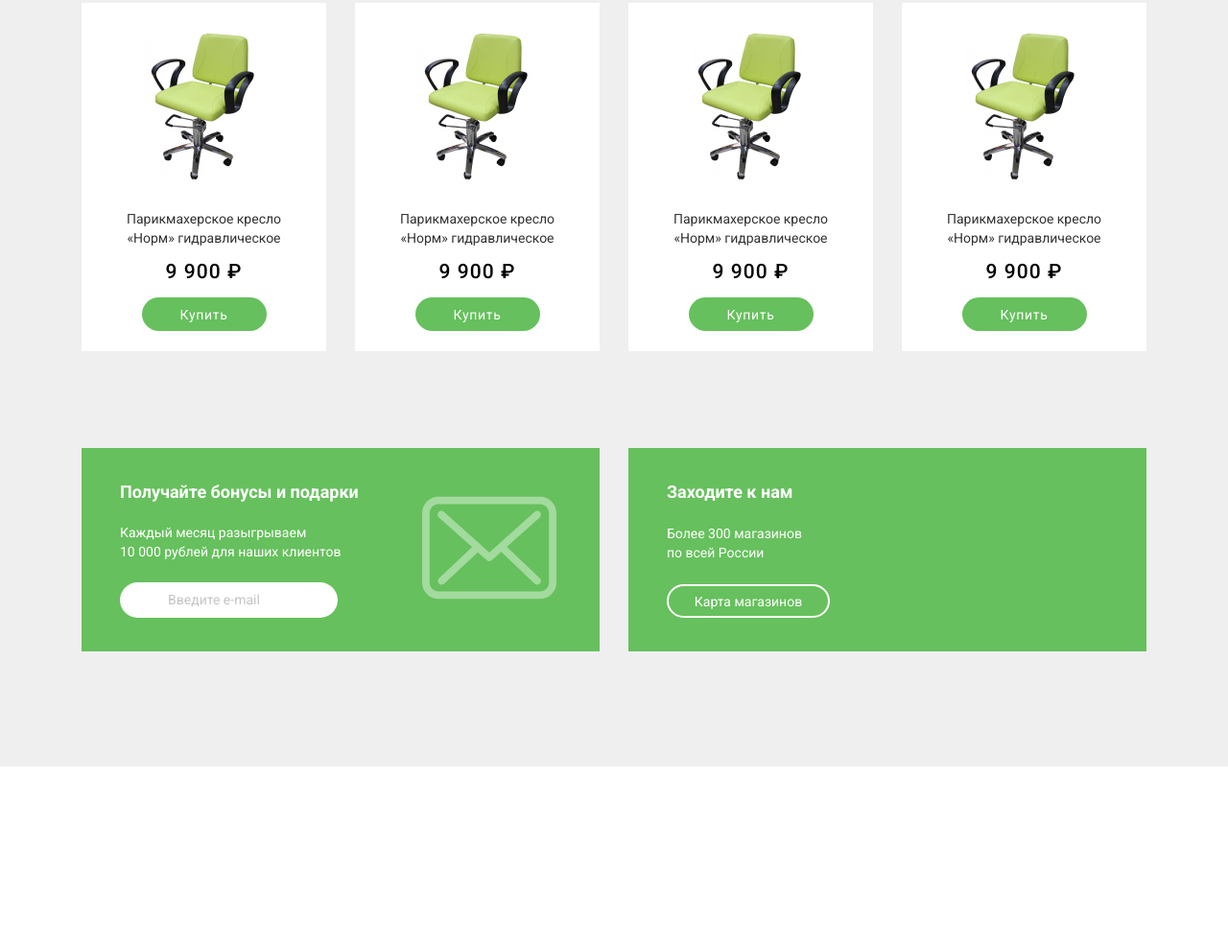
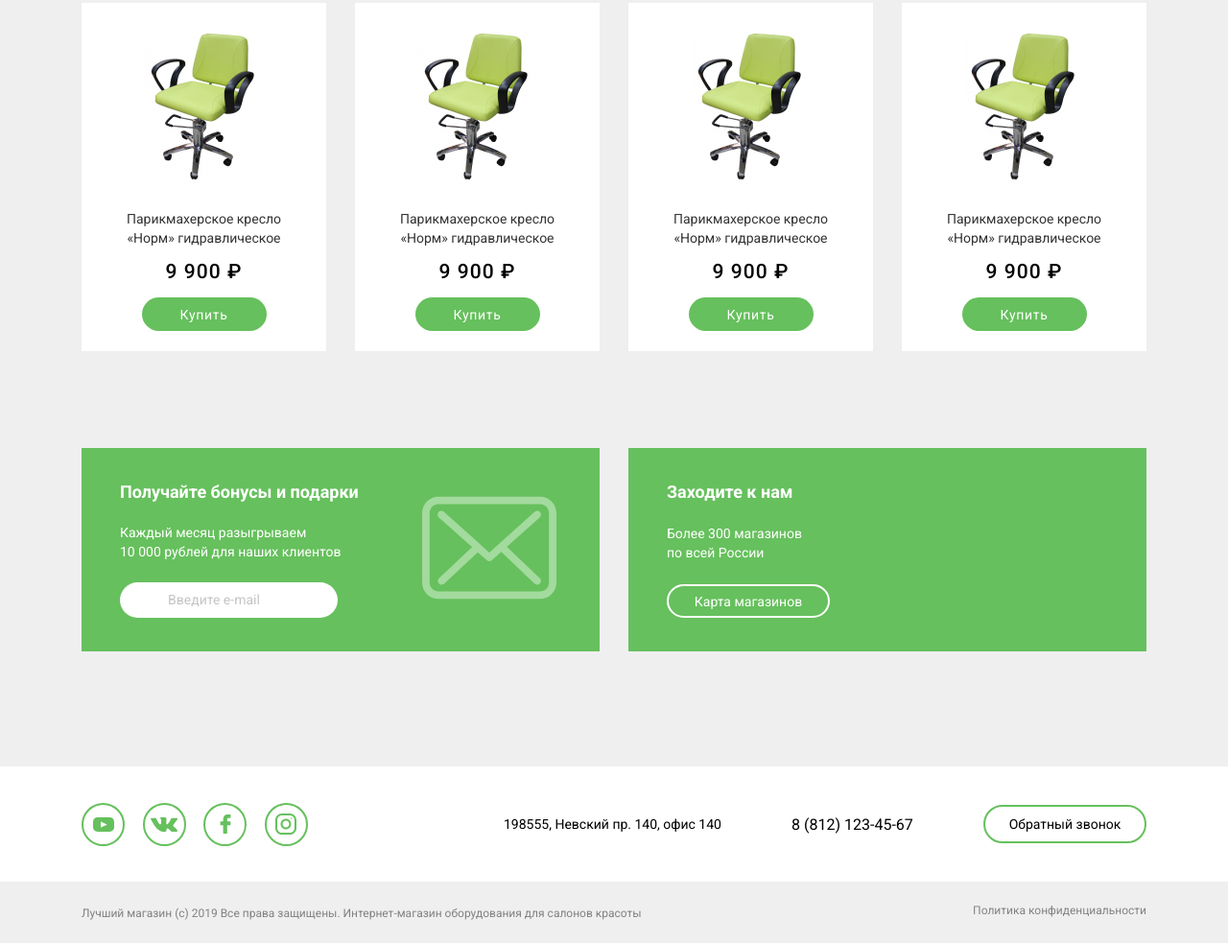
Before and after one commit to Baymurat/LandingPractise, a plain HTML site: page 1/index.html in a window 1280 px wide. Shown: the part 1008-1991 px from the top of the page at 96% size. Before the commit the page ends 1807 px from the top, so only its background shows below. Drawn offline with Linux system fonts and the light colour scheme.

Commit message:
feat: footer

```diff
--- a/1/css/style.css
+++ b/1/css/style.css
@@ -396,3 +396,111 @@ button:hover {
     box-sizing: border-box;
     border-radius: 30px;
 }
+
+footer {
+    width: 100%;
+    height: 184px;
+    background: #FFFFFF;
+}
+
+.footer__contacts {
+    display: flex;
+    align-items: center;
+    height: 120px;
+    width: 100%;
+}
+
+.footer__line {
+    display: flex;
+    justify-content: space-between;
+}
+
+.ellipse {
+    display: flex;
+    justify-content: center;
+    align-items: center;
+    width: 45px;
+    height: 45px;
+    background: #FFFFFF;
+    border: 2px solid #66C05D;
+    box-sizing: border-box;
+    border-radius: 30px;
+
+}
+
+.icons {
+    display: flex;
+    width: 236px;
+    justify-content: space-between;
+}
+
+.contacts {
+    display: flex;
+    justify-content: space-between;
+    width: 670px;
+    align-items: center;
+}
+
+.contacts__address {
+    font-family: Roboto;
+    font-style: normal;
+    font-weight: normal;
+    font-size: 14px;
+    line-height: 16px;
+    color: #000000;
+}
+
+.contacts__phone {
+    font-family: Roboto;
+    font-style: normal;
+    font-weight: normal;
+    font-size: 16px;
+    line-height: 19px;
+    color: #000000;
+}
+
+.contacts__callback {
+    width: 170px;
+    height: 40px;
+    font-family: Roboto;
+    font-style: normal;
+    font-weight: normal;
+    font-size: 14px;
+    line-height: 16px;
+    color: #000000;
+    background: #FFFFFF;
+    border: 2px solid #66C05D;
+    box-sizing: border-box;
+    border-radius: 40px;
+}
+
+.footer__rights {
+    display: flex;
+    flex-direction: row;
+    align-items: center;
+    background: #EFEFEF;
+    height: 64px;
+}
+
+.footer__rights_text_1 {
+    width: 584px;
+    display: inline;
+    font-family: Roboto;
+    font-style: normal;
+    font-weight: normal;
+    font-size: 12px;
+    line-height: 14px;
+    color: #828282;
+}
+
+.footer__rights_text_2 {
+    width: 181px;
+    font-family: Roboto;
+    font-style: normal;
+    font-weight: normal;
+    font-size: 12px;
+    line-height: 14px;
+    text-align: right;
+    color: #828282;
+    float: right;
+}
--- a/1/index.html
+++ b/1/index.html
@@ -135,8 +135,38 @@
         </div>
     </main>
     <footer>
-
+        <div class="footer__contacts">
+            <div class="wrap">
+                <div class="footer__line">
+                    <div class="icons">
+                        <div class="ellipse">
+                            <img src="./images/logo_youtube.svg" alt="">
+                        </div>
+                        <div class="ellipse">
+                            <img src="./images/logo_vk.svg" alt="">
+                        </div>
+                        <div class="ellipse">
+                            <img src="./images/logo_facebook.svg" alt="">
+                        </div>
+                        <div class="ellipse">
+                            <img class="instagram" src="./images/logo_instagram.svg" alt="">
+                        </div>
+                    </div>
+                    <div class="contacts">
+                        <p class="contacts__address">198555, Невский пр. 140, офис 140</p>
+                        <p class="contacts__phone">8 (812) 123-45-67</p>
+                        <button class="contacts__callback">Обратный звонок</button>
+                    </div>
+                </div>
+            </div>
+        </div>
+        <div class="footer__rights">
+            <div class="wrap">
+                <p class="footer__rights_text_1">Лучший магазин (с) 2019 Все права защищены. Интернет-магазин
+                    оборудования для салонов красоты</p>
+                <p class="footer__rights_text_2">Политика конфиденциальности</p>
+            </div>
+        </div>
     </footer>
 </body>
-
 </html>
```
Also changed, not shown: 1/images/ellipse.svg (added), 1/images/logo_facebook.svg (added), 1/images/logo_instagram.svg (added), 1/images/logo_vk.svg (added), 1/images/logo_youtube.svg (added).
